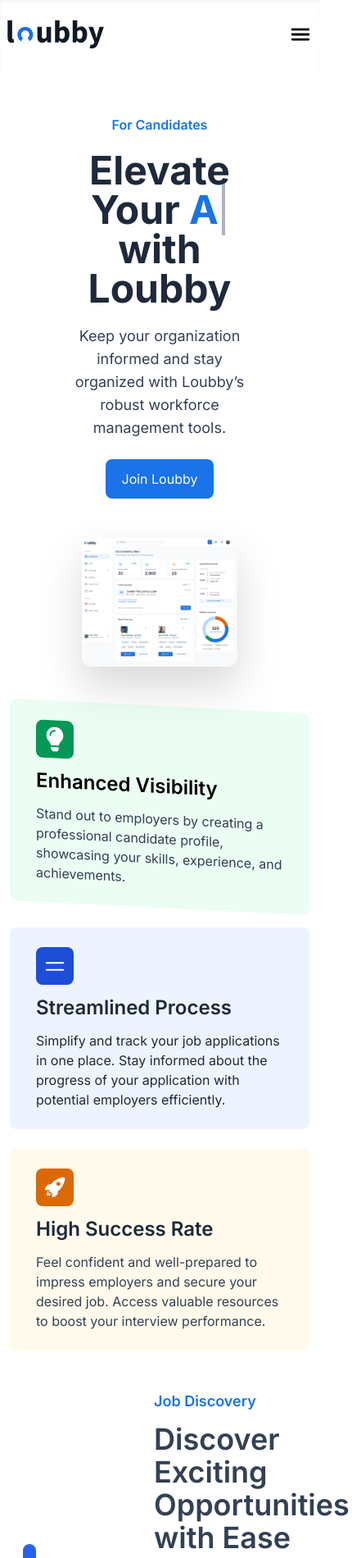
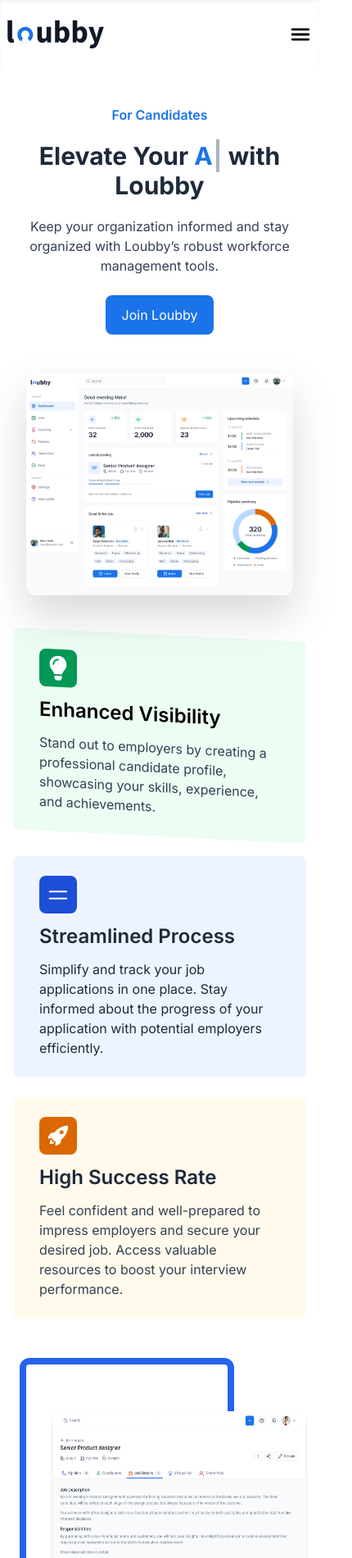
Before and after one commit to professor-12/loubby-ai, a Next.js app: page /candidate in a window 390 px wide. Shown: the top 1900 px of the page at 82% size, 430 px wide, since content can reach past the window. Built offline with nearby package versions, Linux system fonts and the light colour scheme.

Commit message:
Added MobileResponsiveness to Herosection

```diff
--- a/src/app/candidate/Cards.tsx
+++ b/src/app/candidate/Cards.tsx
@@ -6,7 +6,7 @@ import { IoIosRocket } from "react-icons/io";
 
 const Cards = () => {
     return (
-        <div className="md:px-12 md:p-12 grid  md:grid-cols-2 lg:grid-cols-3 gap-6">
+        <div className="md:px-12 px-4 md:p-12 grid  md:grid-cols-2 lg:grid-cols-3 gap-6">
             <div
                 onMouseMove={(event) => {
                     console.log(event.clientX, event.clientY);
--- a/src/app/candidate/HeroCandidateSection.tsx
+++ b/src/app/candidate/HeroCandidateSection.tsx
@@ -51,19 +51,19 @@ const HeroCandidateSection = () => {
     }, [Switch, activeTextLength, index, listofWords.length]);
 
     return (
-        <div className="mx-auto w-[65%]">
+        <div className="px-2">
             <div className="text-center space-y-5">
                 <h1 className="text-center  font-semibold  text-SpecialBlue">
                     For Candidates
                 </h1>
-                <h1 className="text-center text-slate-800 text-5xl font-bold">
+                <h1 className="text-center text-slate-800 text-3xl md:text-5xl font-bold">
                     Elevate Your{" "}
                     <span className="text-SpecialBlue   after:animate-pulse after:content-[' ']  after:h-[2.5rem] self-center after:m-1 after:border-2 after:border-slate-500">
                         {nextWord?.substring(0, index)}
                     </span>{" "}
                     with Loubby
                 </h1>
-                <p className="text-lg">
+                <p className="md:text-lg">
                     Keep your organization informed and stay organized with
                     Loubby’s robust workforce management tools.
                 </p>
--- a/src/app/candidate/SlideShow1.tsx
+++ b/src/app/candidate/SlideShow1.tsx
@@ -5,7 +5,7 @@ import Image from "next/image";
 
 const SlideShow1 = () => {
     return (
-        <div className="flex justify-between space-x-12 my-12 items-center">
+        <div className="flex px-2 flex-col lg:flex-row justify-between space-x-12 my-12 items-center">
             <div className="md:flex md:space-y-5 space-y-9 relative px-4 items-center justify-between w-full xl:w-[75%] mx-auto">
                 <div className="relative h-auto mr-8">
                     <div className="lg:w-[30rem] w-full md:w-[26rem]">
@@ -15,20 +15,20 @@ const SlideShow1 = () => {
                                 alt="slideShowImage"
                                 width={700}
                                 height={700}
-                                className="rounded-2xl  xl:h-[28rem] h-[20rem] top-16 left-10 drop-shadow-md absolute"
+                                className="rounded-2xl  xl:h-[28rem] h-[19rem] top-16 left-10 drop-shadow-md absolute"
                             />
                         </div>
                     </div>
                 </div>
             </div>
-            <div className="space-y-3">
+            <div className="space-y-5 my-16">
                 <h1 className="text-SpecialBlue text-lg font-semibold">
                     Job Discovery
                 </h1>
-                <p className="text-4xl font-semibold">
+                <p className="md:text-4xl text-3xl font-semibold">
                     Discover Exciting Opportunities with Ease
                 </p>
-                <p className="text-lg">
+                <p className="md:text-lg">
                     With a user-friendly interface and advanced search
                     capabilities, candidates can easily navigate through job
                     listings, filter based on preferences, and discover relevant
--- a/src/app/candidate/page.tsx
+++ b/src/app/candidate/page.tsx
@@ -12,13 +12,13 @@ export const metadata: Metadata = {
 };
 const page = () => {
     return (
-        <div className="my-32 p-3 container mx-auto xl:w-[75%]">
+        <div className="my-32 container mx-auto xl:w-[75%]">
             <HeroCandidateSection />
             <Cards />
             <SlideShow1 />
             <SlideShow2 />
             <SlideShow3 />
-            <SlideShow4/>
+            <SlideShow4 />
         </div>
     );
 };
```
